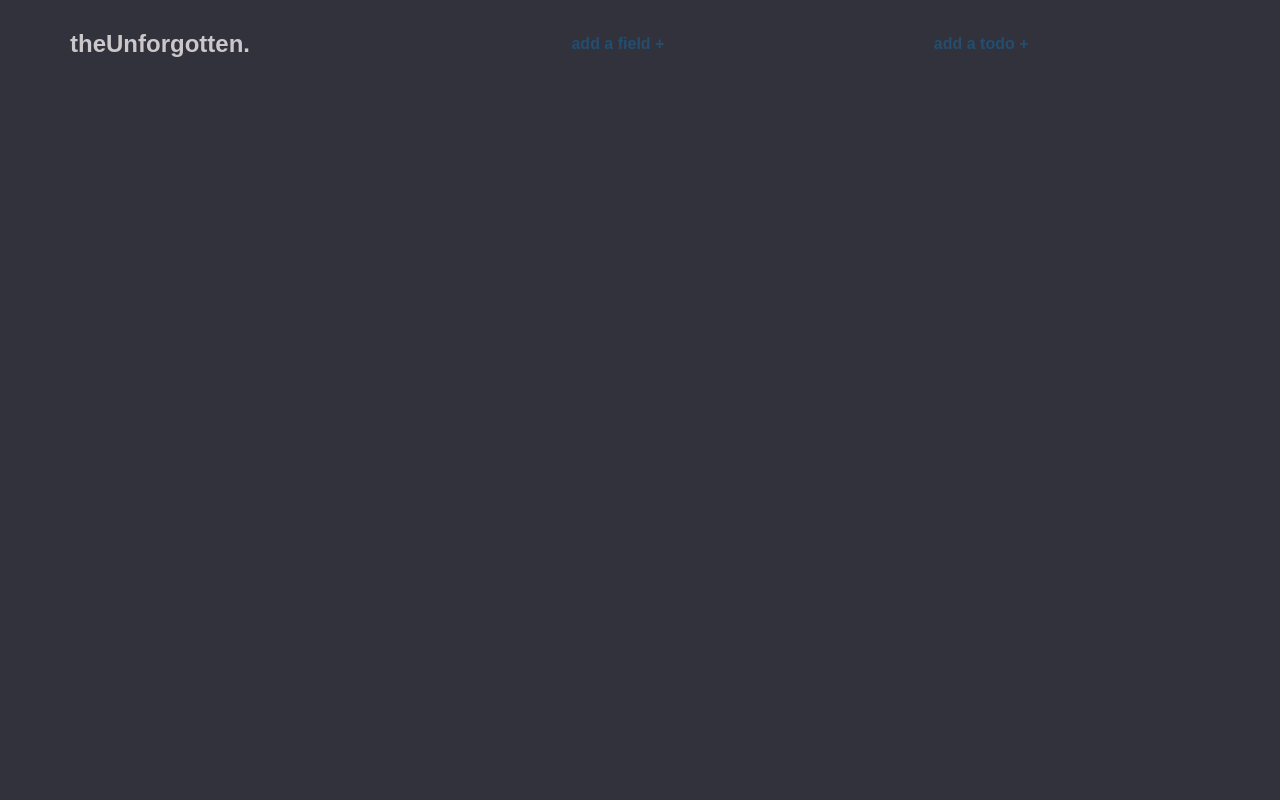
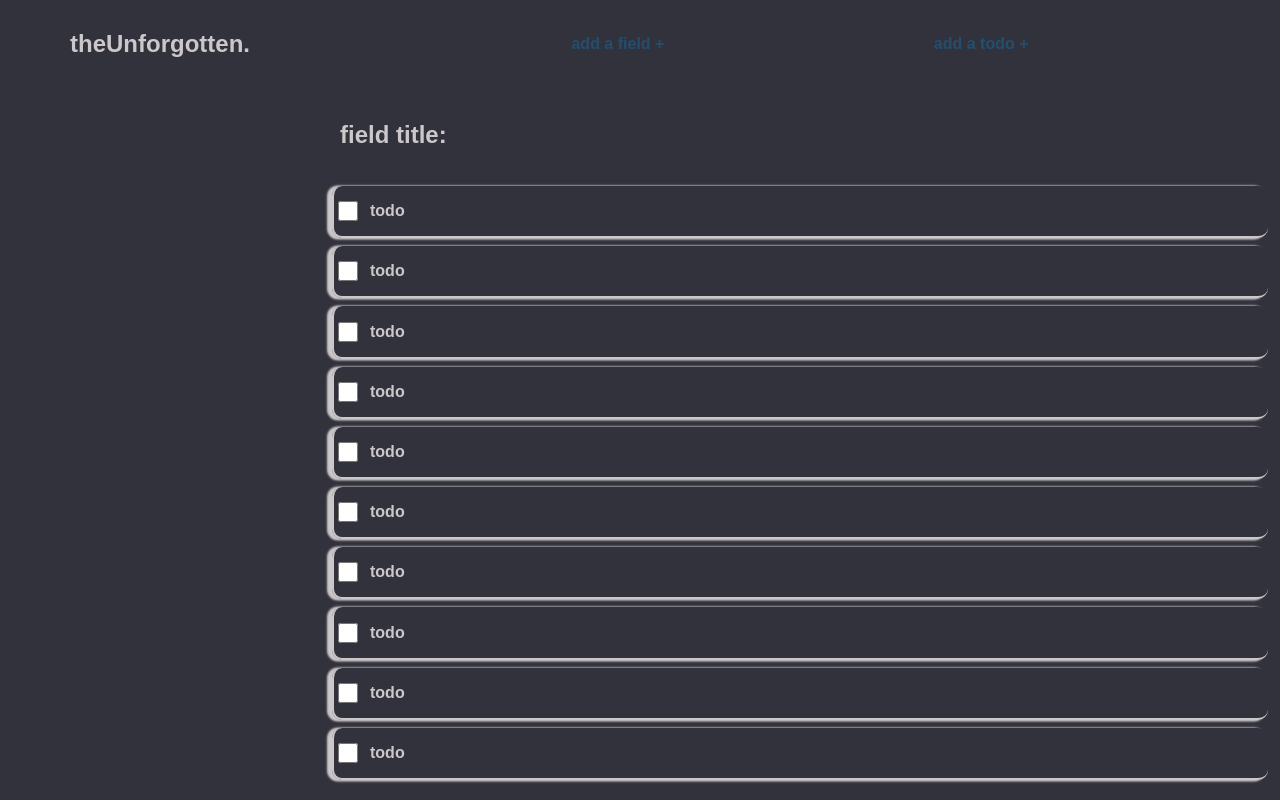
Before and after one commit to AnderGI/Todo-List, a website built with webpack: page dist/index.html in a window 1280 px wide. Built offline with Linux system fonts and the light colour scheme.

Commit message:
todo section layout

```diff
--- a/src/style.css
+++ b/src/style.css
@@ -81,11 +81,51 @@ main{
 
 /*DIV TODO SECTION*/
 
-#todoSection>div{
+#todoSection{
+    display: grid;
+    grid-template-rows: 0.5fr 4fr;
+    padding: 0.5em;
+}
+#todoSection>h1{
+    display: flex;
+    flex-flow: row wrap;
+    align-items: center;
+    padding: 0em 0.5em;
+
+    color: var(--darkWhite);
+    text-transform: lowercase;
+    font-size: 1.5rem;
     font-family: Arial, Helvetica, sans-serif;
     font-weight: 900;
-    font-size: 1em;
+}
+#todoSection>div[data-todo-container]{
+    display: grid;
+    grid-template-rows: repeat(fit-content, 1fr);
+    padding: 0.75em 0.25em;
+    row-gap: 0.5em;
+}
+div[data-todo-container]>div{
+    border: 2px solid var(--darkWhite);
+    display: flex;
+    flex-flow: row wrap;
+    align-items: center;
+    gap: 0.75em;
+    padding: 0.5em 0.25em;
+
     color: var(--darkWhite);
+    text-transform: lowercase;
+    font-size: 1rem;
+    font-family: Arial, Helvetica, sans-serif;
+    font-weight: 600;
+    border-top:none;
+    border-right: none;
+    border-radius: 10px;
+
+    box-shadow: -0.25em 0.025em 0.125em 0.0625em var(--darkWhite);
+}
+div[data-todo-container]>div>input#todoCheckbox{
+    width: 1.5em;
+    height: 1.5em;
 }
 
 
```
Also changed, not shown: src/index.js (+2 -7 lines), dist/bundle.js, dist/index.html.
